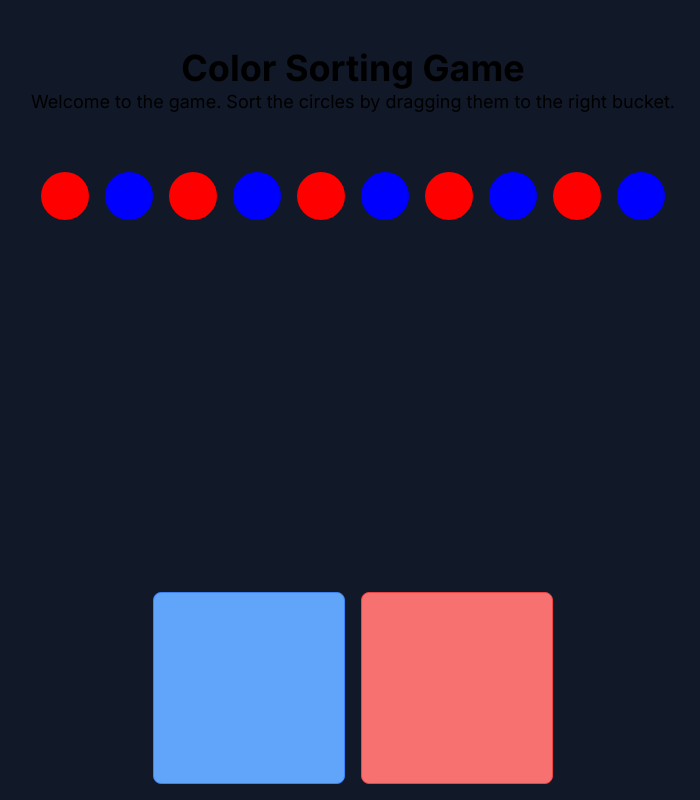
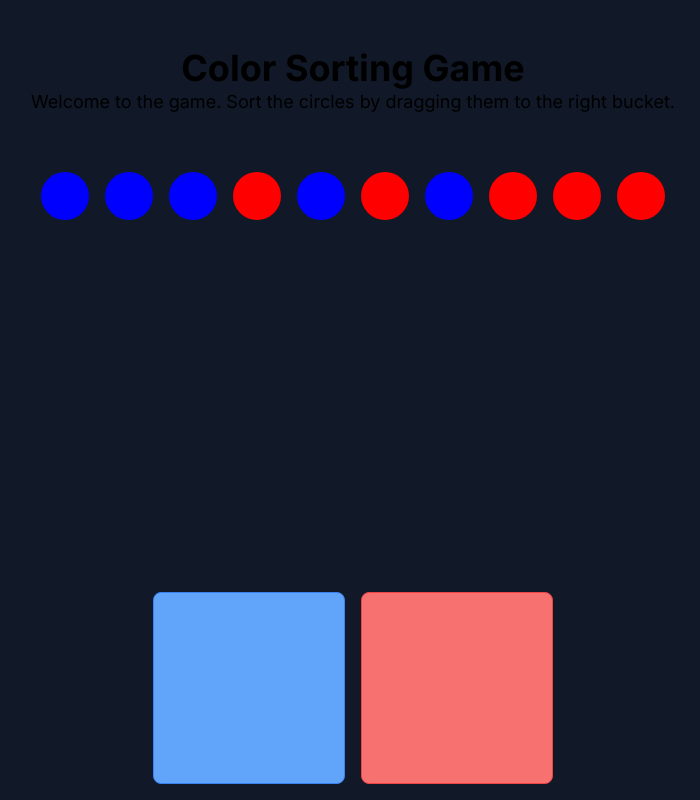
Before and after one commit to davidxiang101/use-boring-to-10x-your-productivity, a Next.js app: page /game in a window 1280 px wide. Shown: the whole page, without its empty margins (287-987 px from the left). Built offline with nearby package versions, Linux system fonts and the light colour scheme.

Commit message:
knuth shuffle

```diff
--- a/app/game/page.tsx
+++ b/app/game/page.tsx
@@ -8,10 +8,19 @@ function generateInitialCircles(countPerColor) {
         circles.push({ id: i * 2 + 1, color: 'red', sorted: false });
         circles.push({ id: i * 2 + 2, color: 'blue', sorted: false });
     }
-    return circles;
+    return shuffleArray(circles);
+}
+
+function shuffleArray(array) {
+    for (let i = array.length - 1; i > 0; i--) {
+        const j = Math.floor(Math.random() * (i + 1));
+        [array[i], array[j]] = [array[j], array[i]];
+    }
+    return array;
 }
 
 const initialCircles = generateInitialCircles(5);
+
 
 export default function Game() {
     const [circles, setCircles] = useState(initialCircles);
```
